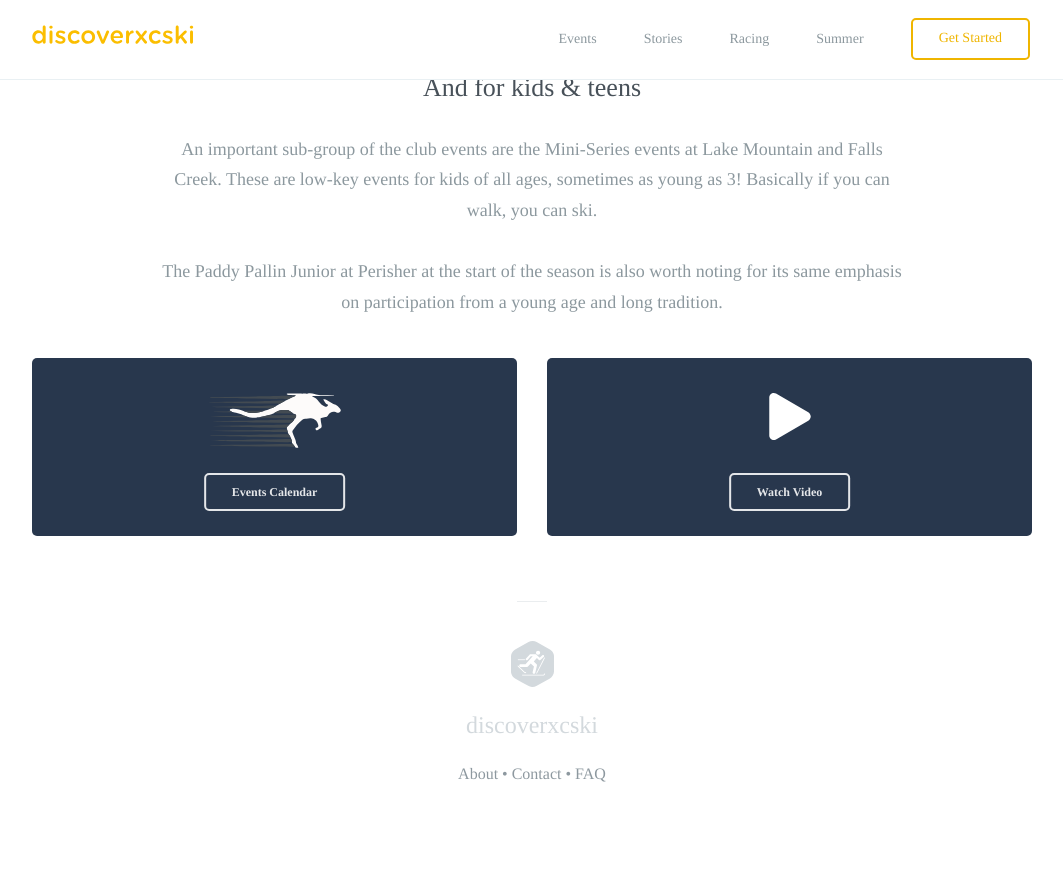
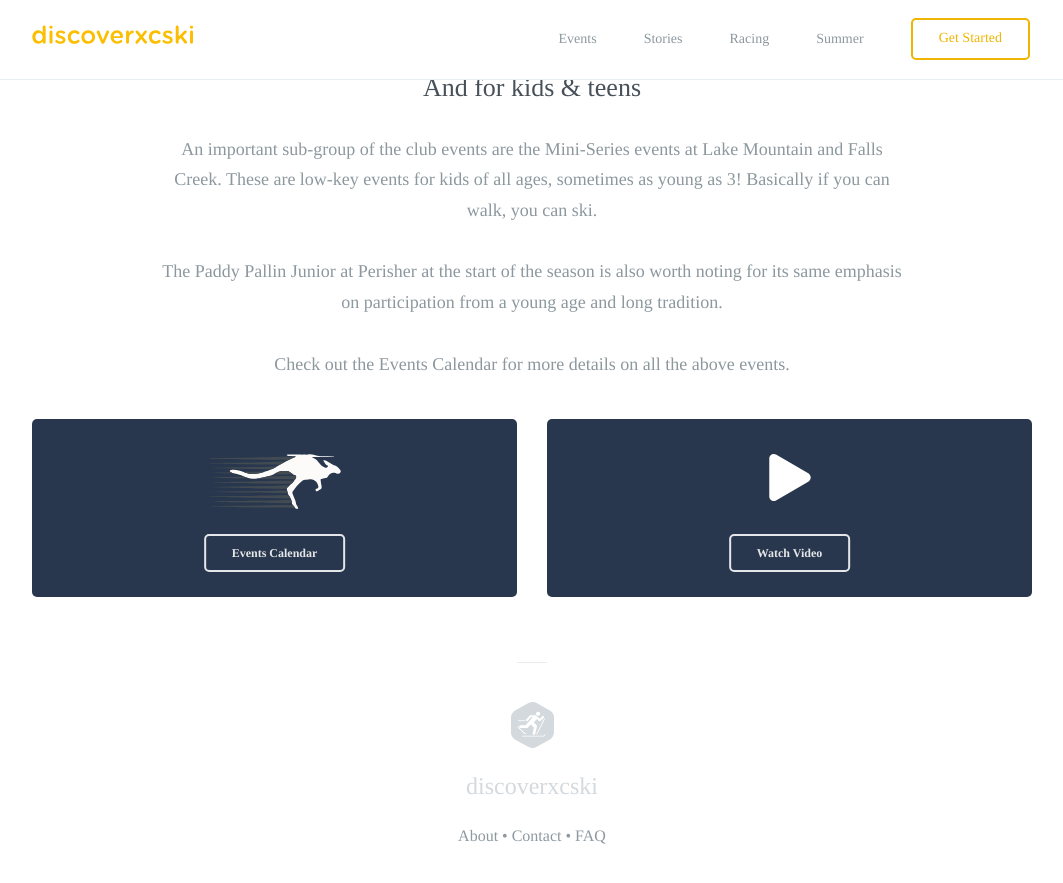
Before and after one commit to robcatto/robcatto.github.io, a Jekyll site: the page built from racing/club-level/index.html, in a window 1280 px wide and 900 px high, scrolled down 2344 px. Shown: the top 883 px of the window, without its empty margins (108-1171 px from the left). Built offline with Jekyll 4.4.1, drawn with Linux system fonts in a browser that asks for light colours; some web fonts are replaced; Markdown is read by kramdown in place of the engine named in the settings; before the commit the page ends 3183 px from its top, so only the background shows below that.

Commit message:
Update index.html

```diff
--- a/racing/club-level/index.html
+++ b/racing/club-level/index.html
@@ -120,7 +120,7 @@ layout: default
                 <p>
                 An important sub-group of the club events are the Mini-Series events at Lake Mountain and Falls Creek. These are low-key events for kids of all ages, sometimes as young as 3! Basically if you can walk, you can ski.
                 <p>The Paddy Pallin Junior at Perisher at the start of the season is also worth noting for its same emphasis on participation from a young age and long tradition.
-
+                <p>Check out the Events Calendar for more details on all the above events.
                 </p>
 
                     <div class="row">
```
